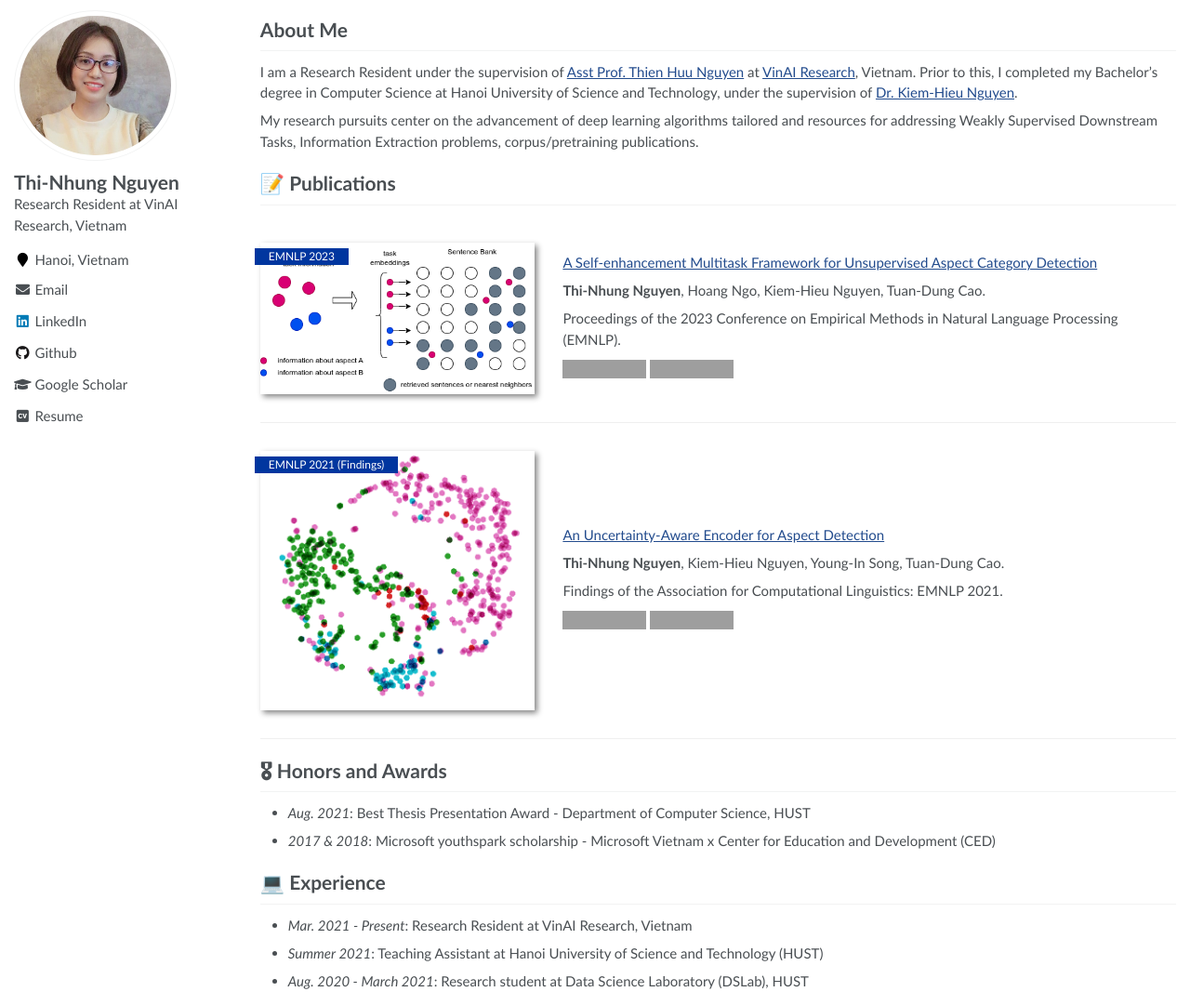
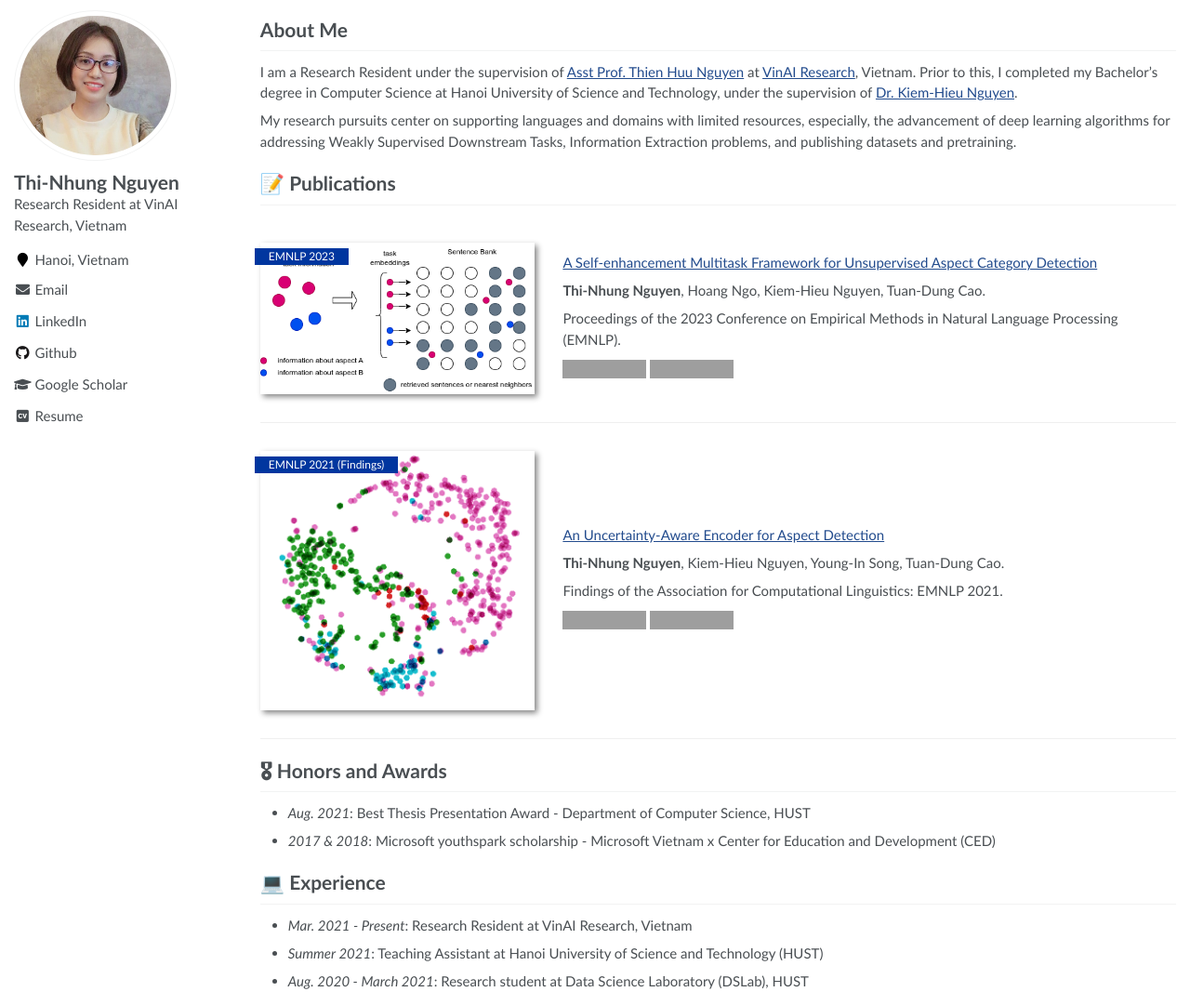
Before and after one commit to nhungnt7/nhungnt7.github.io, a Jekyll site: the page built from _pages/about.md, in a window 1280 px wide and 1185 px high, cut to the strip 104-1185 px from the top of the window. Shown: the whole strip at 93% size. Built offline with Jekyll 4.4.1, drawn with Linux system fonts in a browser that asks for light colours; some web fonts are replaced; grey boxes are pictures that could not be loaded.

Commit message:
update CV

```diff
--- a/_pages/about.md
+++ b/_pages/about.md
@@ -21,8 +21,7 @@ redirect_from:
 
 I am a Research Resident under the supervision of [Asst Prof. Thien Huu Nguyen](https://ix.cs.uoregon.edu/~thien/) at [VinAI Research](https://www.vinai.io), Vietnam. Prior to this, I completed my Bachelor’s degree in Computer Science at Hanoi University of Science and Technology, under the supervision of [Dr. Kiem-Hieu Nguyen](https://users.soict.hust.edu.vn/hieunk/).
 
-My research pursuits center on the advancement of deep learning algorithms tailored and resources for addressing Weakly Supervised
-Downstream Tasks, Information Extraction problems, corpus/pretraining publications.
+My research pursuits center on supporting languages and domains with limited resources, especially, the advancement of deep learning algorithms for addressing Weakly Supervised Downstream Tasks, Information Extraction problems, and publishing datasets and pretraining.
 
 
 # 📝 Publications
```
Also changed, not shown: 1 other file.
